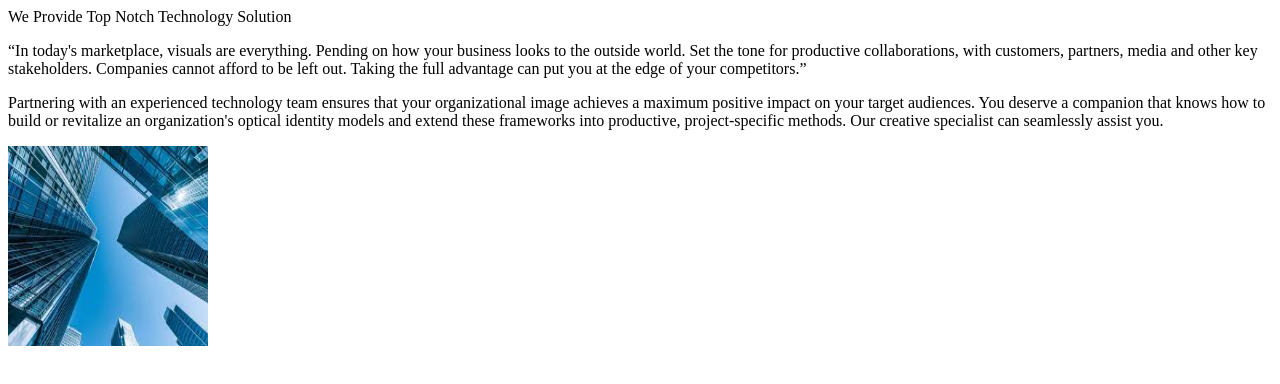
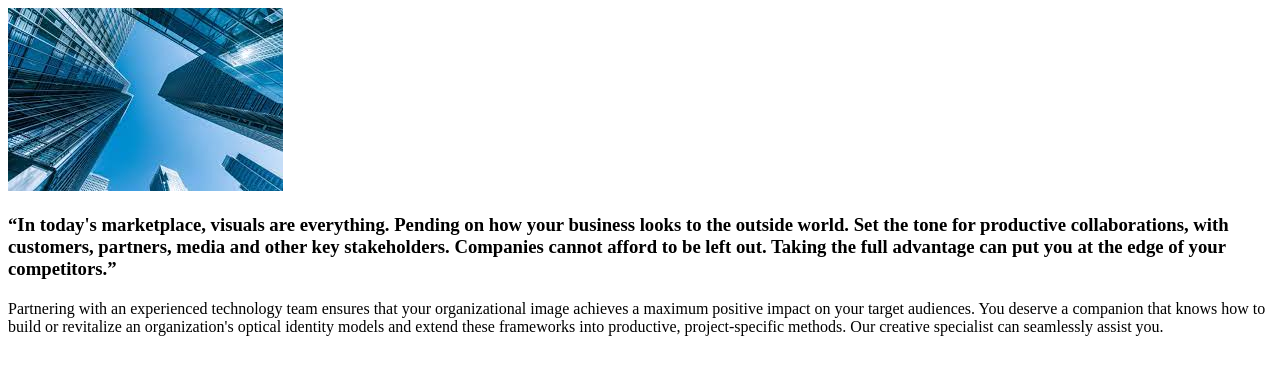
Before and after one commit to Olayemigithub/td-html-basics, a plain HTML site: page index.html in a window 1280 px wide. Drawn offline with Linux system fonts and the light colour scheme.

Commit message:
I editted my image position

```diff
--- a/index.html
+++ b/index.html
@@ -8,15 +8,23 @@
 </head>
 <body>
 
-    <hi>We Provide Top Notch Technology Solution</hi>
-    <p align="left">“In today's marketplace, visuals are everything. Pending on how your business looks to the outside world. Set the tone for productive collaborations, with customers, partners, media and other key stakeholders. Companies cannot afford to be left out. Taking the full advantage can put you at the edge of your competitors.”
-    </p>
-    <p align="left">Partnering with an experienced technology team ensures that your organizational image achieves a maximum positive impact on your target audiences. You deserve a companion that knows how to build or revitalize an organization's optical identity models and extend these frameworks into productive, project-specific methods. Our creative specialist can seamlessly assist you.
-    </p>
-   <img src="asset/Firm.jpg" alt="firm by pixabay"
-   width="200px"
-   height="200px"
-   >
+    <hi><img src="asset/Firm.jpg " alt="image by Pixabay" We Provide Top Notch Technology Solution> </hi>
+
+    <h3><p align="left">“In today's marketplace, visuals are everything.
+        Pending on how your business looks to the outside world. Set the tone
+        for productive collaborations, with customers, partners, media and other
+        key stakeholders. Companies cannot afford to be left out. Taking the full
+        advantage can put you at the edge of your competitors.”
+    </p></h3>
+
+    <h2></h2>
+
+    <h3></h3><p align="left">Partnering with an experienced technology team ensures that
+         your organizational image achieves a maximum positive impact on your target audiences.
+         You deserve a companion that knows how to build or revitalize an organization's optical
+         identity models and extend these frameworks into productive, project-specific methods.
+         Our creative specialist can seamlessly assist you.</h3>
+
 
 </body>
 </html>
```
